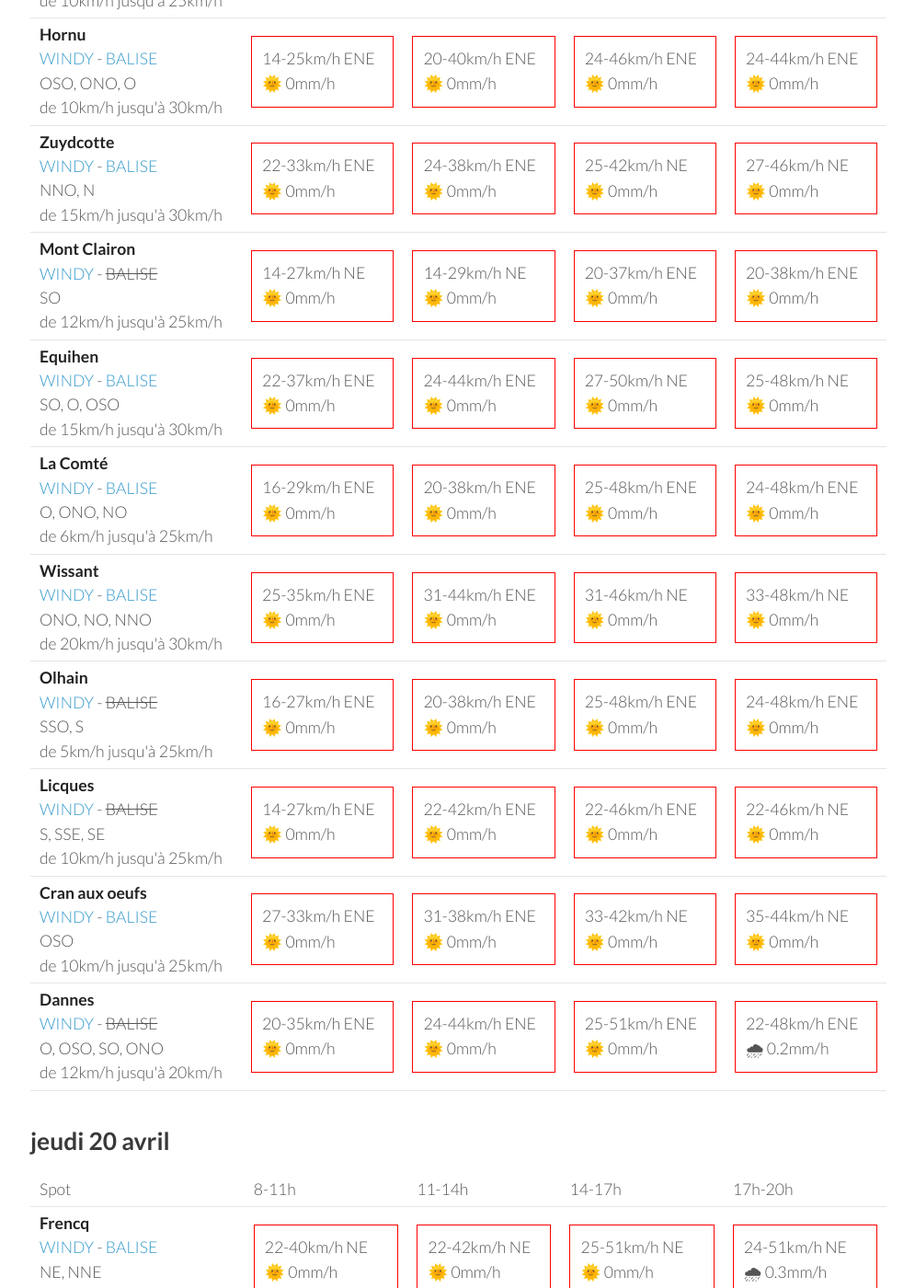
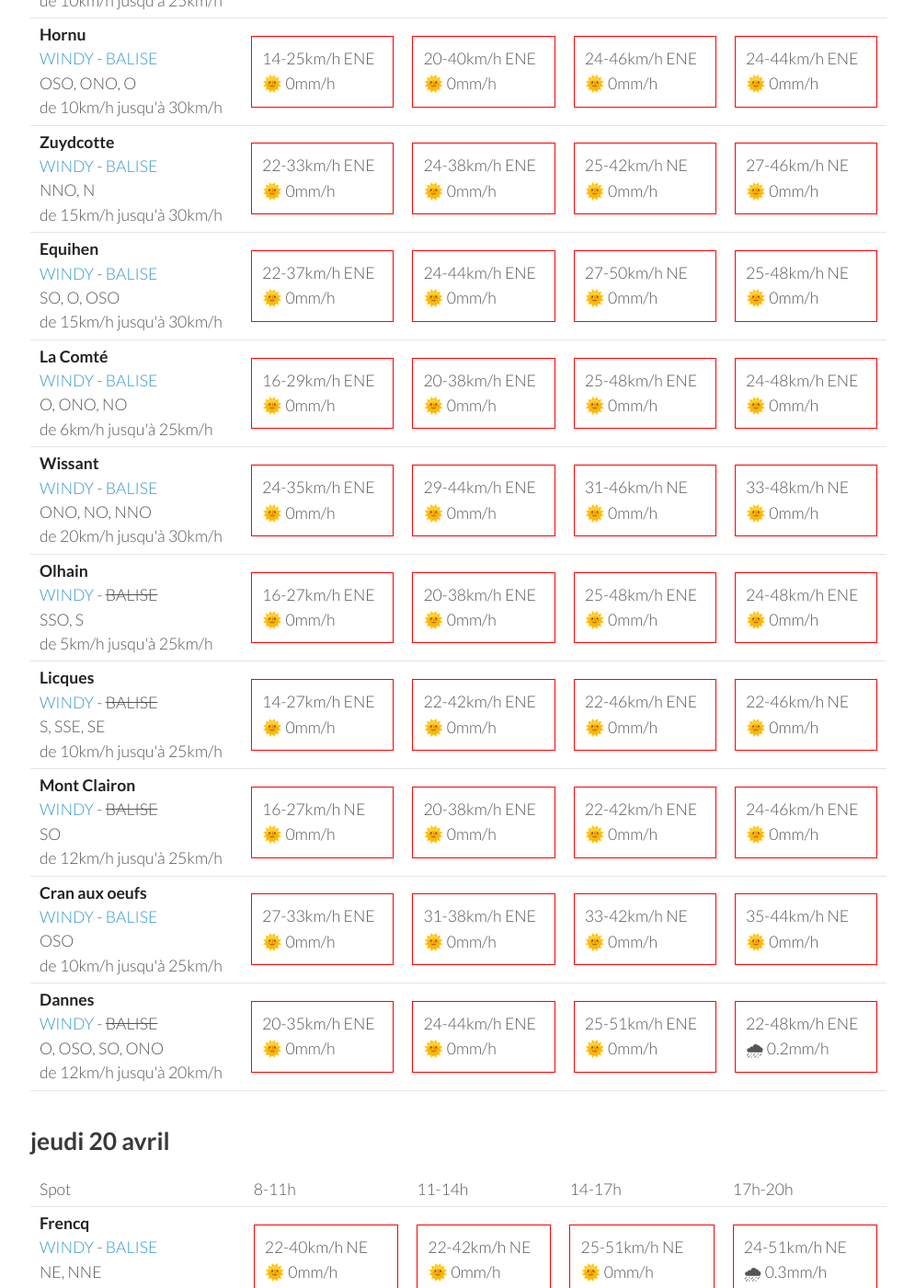
Before and after one commit to parapente-dans-le-nord/parapente-dans-le-nord.github.io, a Jekyll site: the page built from all.markdown, in a window 1280 px wide and 1400 px high, scrolled down 6098 px. Shown: the whole window at 92% size, without its empty margins (25-1020 px from the left). Built offline with Jekyll 4.4.1, drawn with Linux system fonts in a browser that asks for light colours; some of the changed text lies outside the part shown.

Commit message:
update index.markdown

```diff
--- a/all.markdown
+++ b/all.markdown
@@ -46,7 +46,7 @@ page mise à jour le samedi 15 avril 10:03
 
             <td><div class="not-flyable"><p>16-22km/h NE</p><p>🌧 0.2mm/h</p></div></td>
             <td><div class="not-flyable"><p>25-38km/h NNE</p><p>🌧 0.5mm/h</p></div></td>
-            <td><div class="not-flyable"><p>24-37km/h NNE</p><p>🌞 0mm/h</p></div></td>
+            <td><div class="not-flyable"><p>22-37km/h NNE</p><p>🌞 0mm/h</p></div></td>
             <td><div class="not-flyable"><p>22-35km/h NNE</p><p>🌞 0mm/h</p></div></td>
 
 
@@ -240,7 +240,7 @@ page mise à jour le samedi 15 avril 10:03
 <tr>
         <td><strong>Wissant</strong><br><a href="https://windy.com/50.885/1.653?50.488,1.653,8,m:e3XagdU">WINDY</a> - <span class=""><a href="https://balisemeteo.com/balise_histo.php?idBalise=159">BALISE</a> </span><br> <span class="vent-favorable">ONO, NO, NNO</span><br><span class="force-vent">de 20km/h jusqu'à 30km/h</span> </td>
 
-            <td><div class="not-flyable"><p>12-24km/h N</p><p>🌞 0mm/h</p></div></td>
+            <td><div class="not-flyable"><p>12-22km/h N</p><p>🌞 0mm/h</p></div></td>
             <td><div class="not-flyable"><p>14-24km/h NNE</p><p>🌞 0mm/h</p></div></td>
             <td><div class="not-flyable"><p>16-25km/h N</p><p>🌞 0mm/h</p></div></td>
             <td><div class="not-flyable"><p>16-27km/h NNE</p><p>🌞 0mm/h</p></div></td>
@@ -366,10 +366,10 @@ page mise à jour le samedi 15 avril 10:03
 <tr>
         <td><strong>Mont Clairon</strong><br><a href="https://windy.com/49.919/2.729?49.515,2.730,8,m:e2magfH">WINDY</a> - <span class="no-balise"> BALISE </span><br> <span class="vent-favorable">SO</span><br><span class="force-vent">de 12km/h jusqu'à 25km/h</span> </td>
 
-            <td><div class="not-flyable"><p>16-29km/h NNE</p><p>🌞 0mm/h</p></div></td>
-            <td><div class="not-flyable"><p>14-31km/h NNE</p><p>🌞 0mm/h</p></div></td>
-            <td><div class="not-flyable"><p>20-38km/h NE</p><p>🌧 0.4mm/h</p></div></td>
-            <td><div class="not-flyable"><p>22-42km/h NE</p><p>🌞 0mm/h</p></div></td>
+            <td><div class="not-flyable"><p>16-27km/h NNE</p><p>🌞 0mm/h</p></div></td>
+            <td><div class="not-flyable"><p>18-35km/h NNE</p><p>🌞 0mm/h</p></div></td>
+            <td><div class="not-flyable"><p>20-40km/h NE</p><p>🌧 0.3mm/h</p></div></td>
+            <td><div class="not-flyable"><p>22-40km/h NE</p><p>🌞 0mm/h</p></div></td>
 
 
     </tr>
@@ -492,10 +492,10 @@ page mise à jour le samedi 15 avril 10:03
 <tr>
         <td><strong>Mont Clairon</strong><br><a href="https://windy.com/49.919/2.729?49.515,2.730,8,m:e2magfH">WINDY</a> - <span class="no-balise"> BALISE </span><br> <span class="vent-favorable">SO</span><br><span class="force-vent">de 12km/h jusqu'à 25km/h</span> </td>
 
-            <td><div class="not-flyable"><p>18-31km/h NE</p><p>🌞 0mm/h</p></div></td>
-            <td><div class="not-flyable"><p>24-44km/h NE</p><p>🌞 0mm/h</p></div></td>
-            <td><div class="not-flyable"><p>25-48km/h NE</p><p>🌞 0mm/h</p></div></td>
-            <td><div class="not-flyable"><p>22-48km/h ENE</p><p>🌞 0mm/h</p></div></td>
+            <td><div class="not-flyable"><p>16-27km/h NE</p><p>🌞 0mm/h</p></div></td>
+            <td><div class="not-flyable"><p>18-37km/h NE</p><p>🌞 0mm/h</p></div></td>
+            <td><div class="not-flyable"><p>24-46km/h ENE</p><p>🌧 0.2mm/h</p></div></td>
+            <td><div class="not-flyable"><p>22-44km/h NE</p><p>🌞 0mm/h</p></div></td>
 
 
     </tr>
@@ -556,16 +556,6 @@ page mise à jour le samedi 15 avril 10:03
 
     </tr>
 <tr>
-        <td><strong>Mont Clairon</strong><br><a href="https://windy.com/49.919/2.729?49.515,2.730,8,m:e2magfH">WINDY</a> - <span class="no-balise"> BALISE </span><br> <span class="vent-favorable">SO</span><br><span class="force-vent">de 12km/h jusqu'à 25km/h</span> </td>
-
-            <td><div class="not-flyable"><p>14-27km/h NE</p><p>🌞 0mm/h</p></div></td>
-            <td><div class="not-flyable"><p>14-29km/h NE</p><p>🌞 0mm/h</p></div></td>
-            <td><div class="not-flyable"><p>20-37km/h ENE</p><p>🌞 0mm/h</p></div></td>
-            <td><div class="not-flyable"><p>20-38km/h ENE</p><p>🌞 0mm/h</p></div></td>
-
-
-    </tr>
-<tr>
         <td><strong>Equihen</strong><br><a href="https://windy.com/50.679/1.572?50.279,1.571,8,m:e3CagdM">WINDY</a> - <span class=""><a href="https://balisemeteo.com/balise_histo.php?idBalise=159">BALISE</a> </span><br> <span class="vent-favorable">SO, O, OSO</span><br><span class="force-vent">de 15km/h jusqu'à 30km/h</span> </td>
 
             <td><div class="not-flyable"><p>22-37km/h ENE</p><p>🌞 0mm/h</p></div></td>
@@ -588,8 +578,8 @@ page mise à jour le samedi 15 avril 10:03
 <tr>
         <td><strong>Wissant</strong><br><a href="https://windy.com/50.885/1.653?50.488,1.653,8,m:e3XagdU">WINDY</a> - <span class=""><a href="https://balisemeteo.com/balise_histo.php?idBalise=159">BALISE</a> </span><br> <span class="vent-favorable">ONO, NO, NNO</span><br><span class="force-vent">de 20km/h jusqu'à 30km/h</span> </td>
 
-            <td><div class="not-flyable"><p>25-35km/h ENE</p><p>🌞 0mm/h</p></div></td>
-            <td><div class="not-flyable"><p>31-44km/h ENE</p><p>🌞 0mm/h</p></div></td>
+            <td><div class="not-flyable"><p>24-35km/h ENE</p><p>🌞 0mm/h</p></div></td>
+            <td><div class="not-flyable"><p>29-44km/h ENE</p><p>🌞 0mm/h</p></div></td>
             <td><div class="not-flyable"><p>31-46km/h NE</p><p>🌞 0mm/h</p></div></td>
             <td><div class="not-flyable"><p>33-48km/h NE</p><p>🌞 0mm/h</p></div></td>
 
@@ -612,6 +602,16 @@ page mise à jour le samedi 15 avril 10:03
             <td><div class="not-flyable"><p>22-42km/h ENE</p><p>🌞 0mm/h</p></div></td>
             <td><div class="not-flyable"><p>22-46km/h ENE</p><p>🌞 0mm/h</p></div></td>
             <td><div class="not-flyable"><p>22-46km/h NE</p><p>🌞 0mm/h</p></div></td>
+
+
+    </tr>
+<tr>
+        <td><strong>Mont Clairon</strong><br><a href="https://windy.com/49.919/2.729?49.515,2.730,8,m:e2magfH">WINDY</a> - <span class="no-balise"> BALISE </span><br> <span class="vent-favorable">SO</span><br><span class="force-vent">de 12km/h jusqu'à 25km/h</span> </td>
+
+            <td><div class="not-flyable"><p>16-27km/h NE</p><p>🌞 0mm/h</p></div></td>
+            <td><div class="not-flyable"><p>20-38km/h ENE</p><p>🌞 0mm/h</p></div></td>
+            <td><div class="not-flyable"><p>22-42km/h ENE</p><p>🌞 0mm/h</p></div></td>
+            <td><div class="not-flyable"><p>24-46km/h ENE</p><p>🌞 0mm/h</p></div></td>
 
 
     </tr>
@@ -705,7 +705,7 @@ page mise à jour le samedi 15 avril 10:03
         <td><strong>Wissant</strong><br><a href="https://windy.com/50.885/1.653?50.488,1.653,8,m:e3XagdU">WINDY</a> - <span class=""><a href="https://balisemeteo.com/balise_histo.php?idBalise=159">BALISE</a> </span><br> <span class="vent-favorable">ONO, NO, NNO</span><br><span class="force-vent">de 20km/h jusqu'à 30km/h</span> </td>
 
             <td><div class="not-flyable"><p>33-48km/h ENE</p><p>🌞 0mm/h</p></div></td>
-            <td><div class="not-flyable"><p>35-50km/h NE</p><p>🌞 0mm/h</p></div></td>
+            <td><div class="not-flyable"><p>33-50km/h NE</p><p>🌞 0mm/h</p></div></td>
             <td><div class="not-flyable"><p>37-53km/h NE</p><p>🌞 0mm/h</p></div></td>
             <td><div class="not-flyable"><p>33-59km/h NE</p><p>🌧 0.2mm/h</p></div></td>
 
@@ -718,6 +718,16 @@ page mise à jour le samedi 15 avril 10:03
             <td><div class="not-flyable"><p>20-42km/h NE</p><p>🌞 0mm/h</p></div></td>
             <td><div class="not-flyable"><p>25-51km/h NE</p><p>🌞 0mm/h</p></div></td>
             <td><div class="not-flyable"><p>22-53km/h NE</p><p>🌧 0.2mm/h</p></div></td>
+
+
+    </tr>
+<tr>
+        <td><strong>Mont Clairon</strong><br><a href="https://windy.com/49.919/2.729?49.515,2.730,8,m:e2magfH">WINDY</a> - <span class="no-balise"> BALISE </span><br> <span class="vent-favorable">SO</span><br><span class="force-vent">de 12km/h jusqu'à 25km/h</span> </td>
+
+            <td><div class="not-flyable"><p>22-40km/h NE</p><p>🌞 0mm/h</p></div></td>
+            <td><div class="not-flyable"><p>24-44km/h NE</p><p>🌞 0mm/h</p></div></td>
+            <td><div class="not-flyable"><p>25-51km/h NE</p><p>🌞 0mm/h</p></div></td>
+            <td><div class="not-flyable"><p>22-48km/h NE</p><p>🌧 0.2mm/h</p></div></td>
 
 
     </tr>
--- a/index.markdown
+++ b/index.markdown
@@ -7,7 +7,7 @@ title:  "Ou ça vole"
 {: .links}
 
 # Prevision Windy, modèle Arome
-page mise à jour le samedi 15 avril 10:03
+page mise à jour le samedi 15 avril 13:03
 
 
 
```
Also changed, not shown: other parts of all.markdown (+1 -1 lines).
